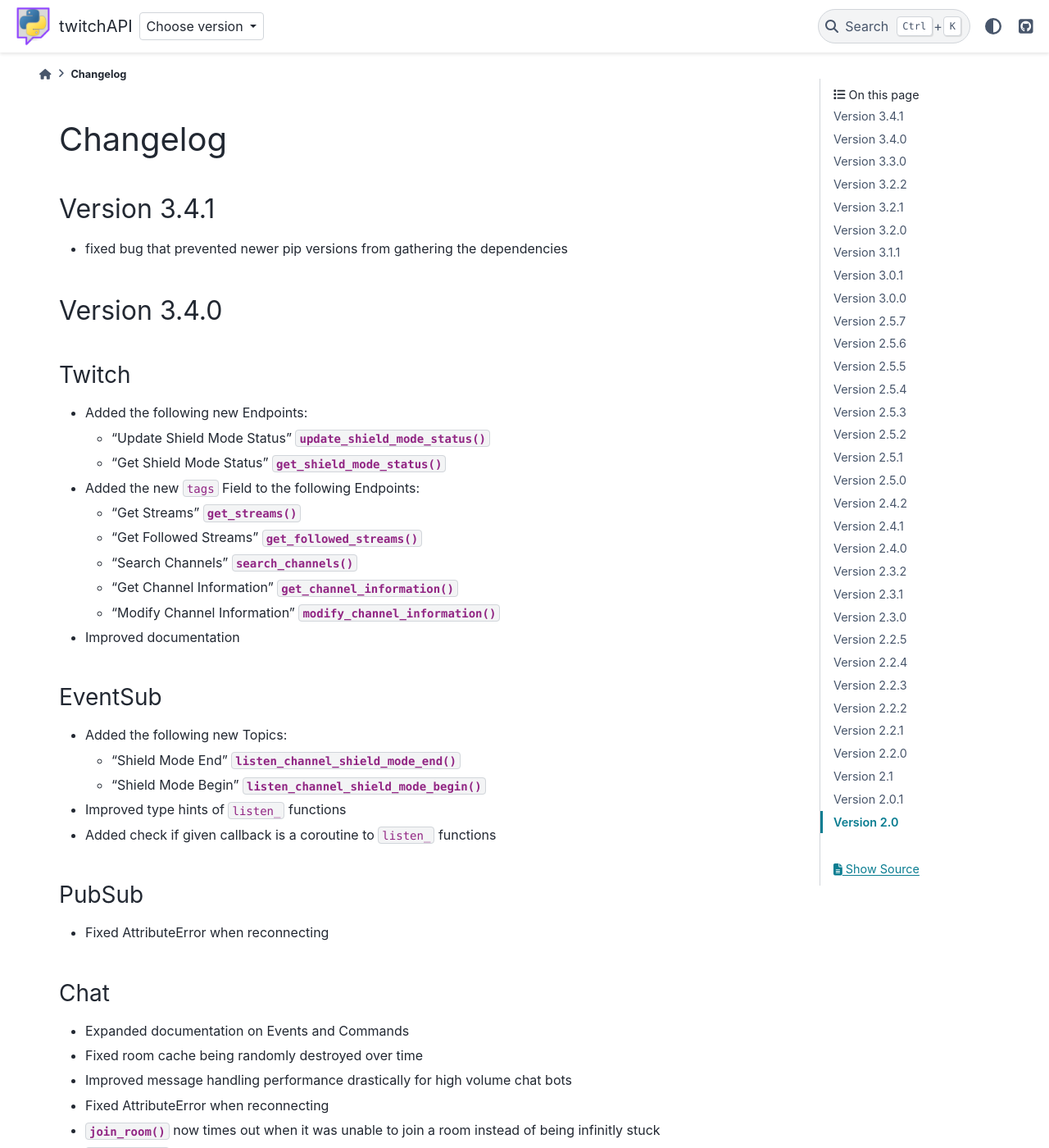
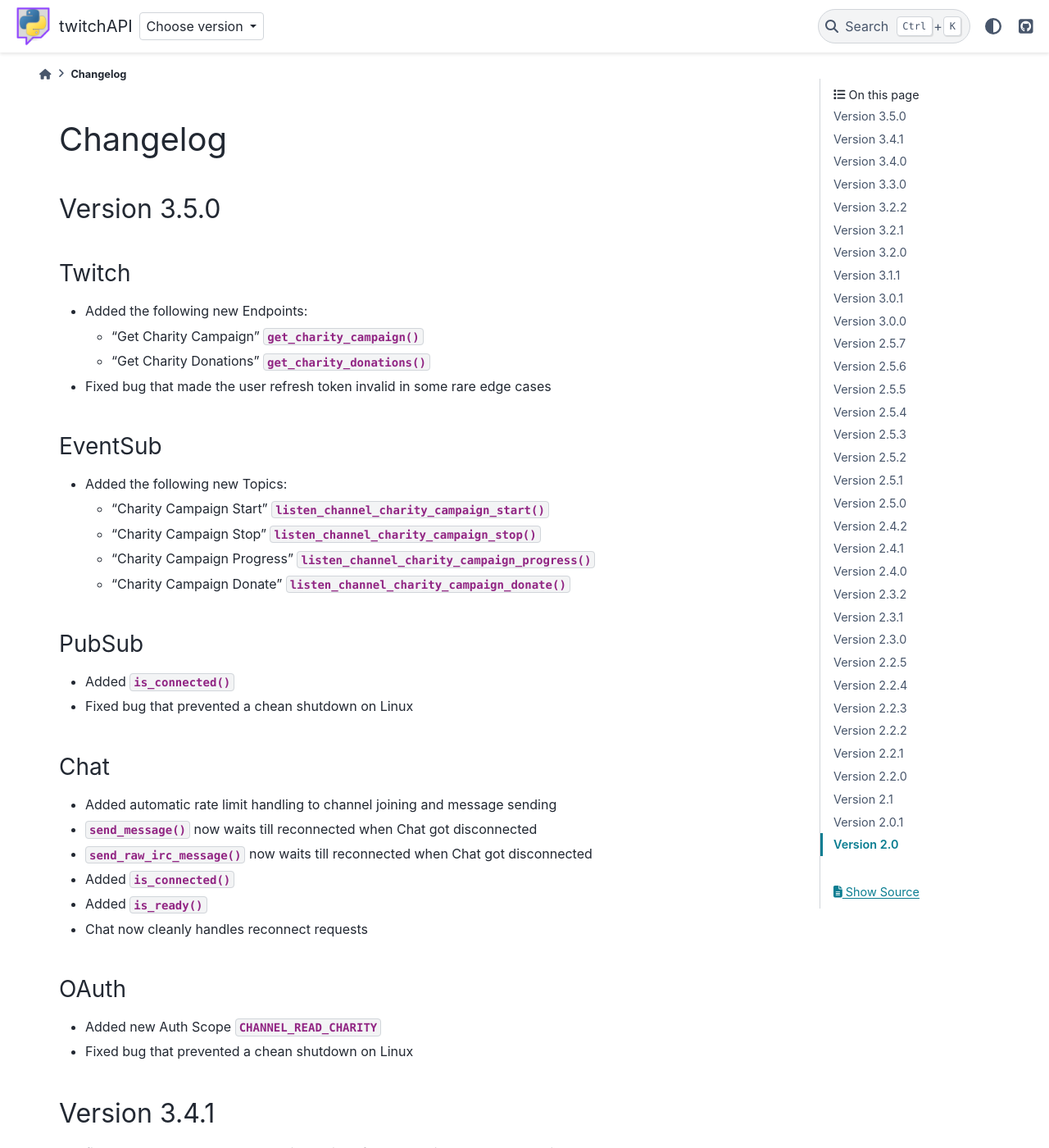
Before and after one commit to Teekeks/pyTwitchAPI, a Sphinx documentation site: the page built from docs/changelog.rst, in a window 1280 px wide and 1400 px high. Shown: the whole window at 82% size. Built offline with Sphinx 7.4.7 and the PyData theme 0.15.4, drawn with Linux system fonts in a browser that asks for light colours; comment, search, counter and statistics services are not loaded.

Commit message:
bumped version to 3.5.0

```diff
--- a/docs/changelog.rst
+++ b/docs/changelog.rst
@@ -2,6 +2,52 @@
 
 Changelog
 =========
+
+****************
+Version 3.5.0
+****************
+
+Twitch
+------
+
+- Added the following new Endpoints:
+
+  - "Get Charity Campaign" :const:`~twitchAPI.twitch.Twitch.get_charity_campaign()`
+  - "Get Charity Donations" :const:`~twitchAPI.twitch.Twitch.get_charity_donations()`
+
+- Fixed bug that made the user refresh token invalid in some rare edge cases
+
+EventSub
+--------
+
+- Added the following new Topics:
+
+  - "Charity Campaign Start" :const:`~twitchAPI.eventsub.EventSub.listen_channel_charity_campaign_start()`
+  - "Charity Campaign Stop" :const:`~twitchAPI.eventsub.EventSub.listen_channel_charity_campaign_stop()`
+  - "Charity Campaign Progress" :const:`~twitchAPI.eventsub.EventSub.listen_channel_charity_campaign_progress()`
+  - "Charity Campaign Donate" :const:`~twitchAPI.eventsub.EventSub.listen_channel_charity_campaign_donate()`
+
+PubSub
+------
+
+- Added :const:`~twitchAPI.pubsub.PubSub.is_connected()`
+- Fixed bug that prevented a chean shutdown on Linux
+
+Chat
+----
+
+- Added automatic rate limit handling to channel joining and message sending
+- :const:`~twitchAPI.chat.Chat.send_message()` now waits till reconnected when Chat got disconnected
+- :const:`~twitchAPI.chat.Chat.send_raw_irc_message()` now waits till reconnected when Chat got disconnected
+- Added :const:`~twitchAPI.chat.Chat.is_connected()`
+- Added :const:`~twitchAPI.chat.Chat.is_ready()`
+- Chat now cleanly handles reconnect requests
+
+OAuth
+-----
+
+- Added new Auth Scope :const:`~twitchAPI.types.AuthScope.CHANNEL_READ_CHARITY`
+- Fixed bug that prevented a chean shutdown on Linux
 
 ****************
 Version 3.4.1
```
